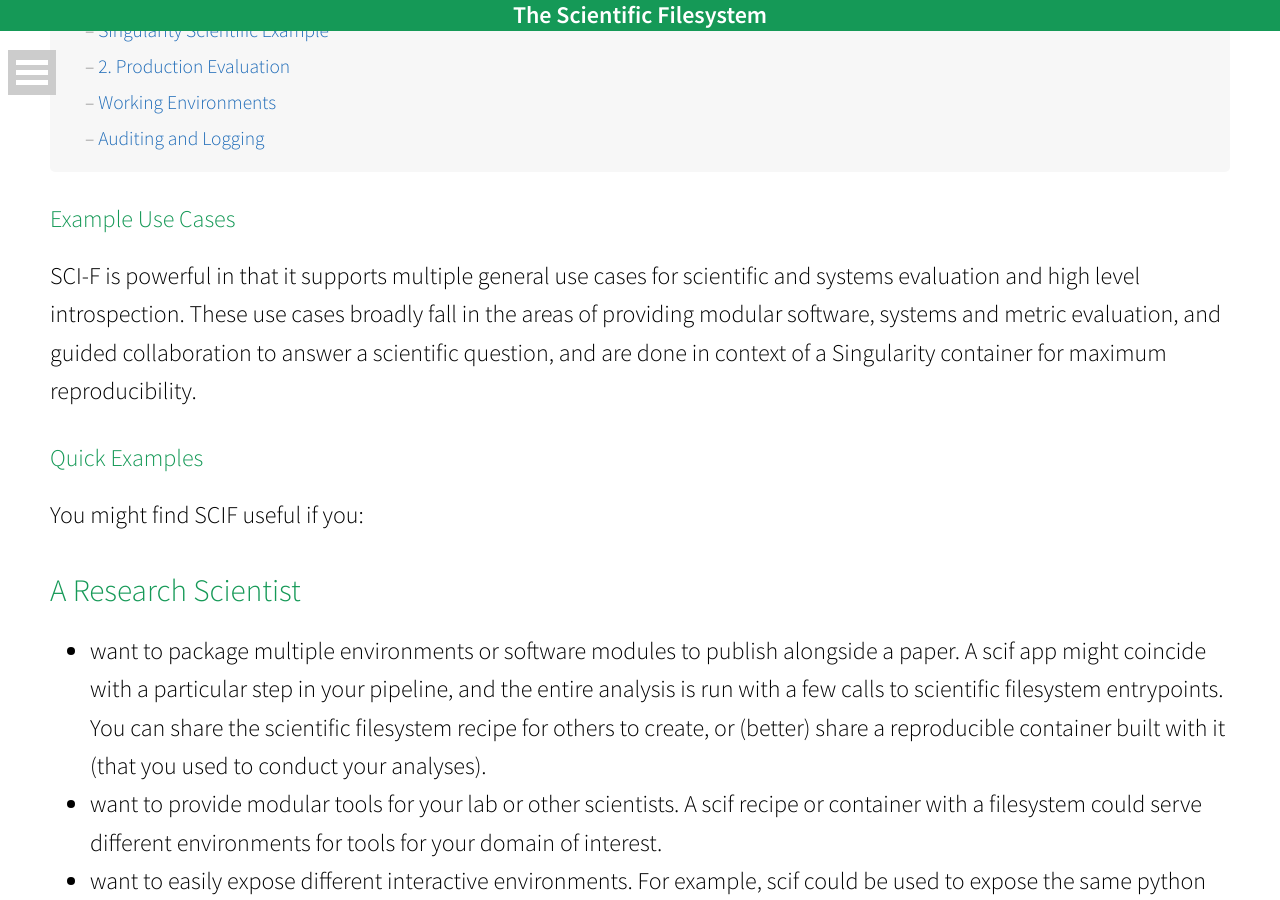
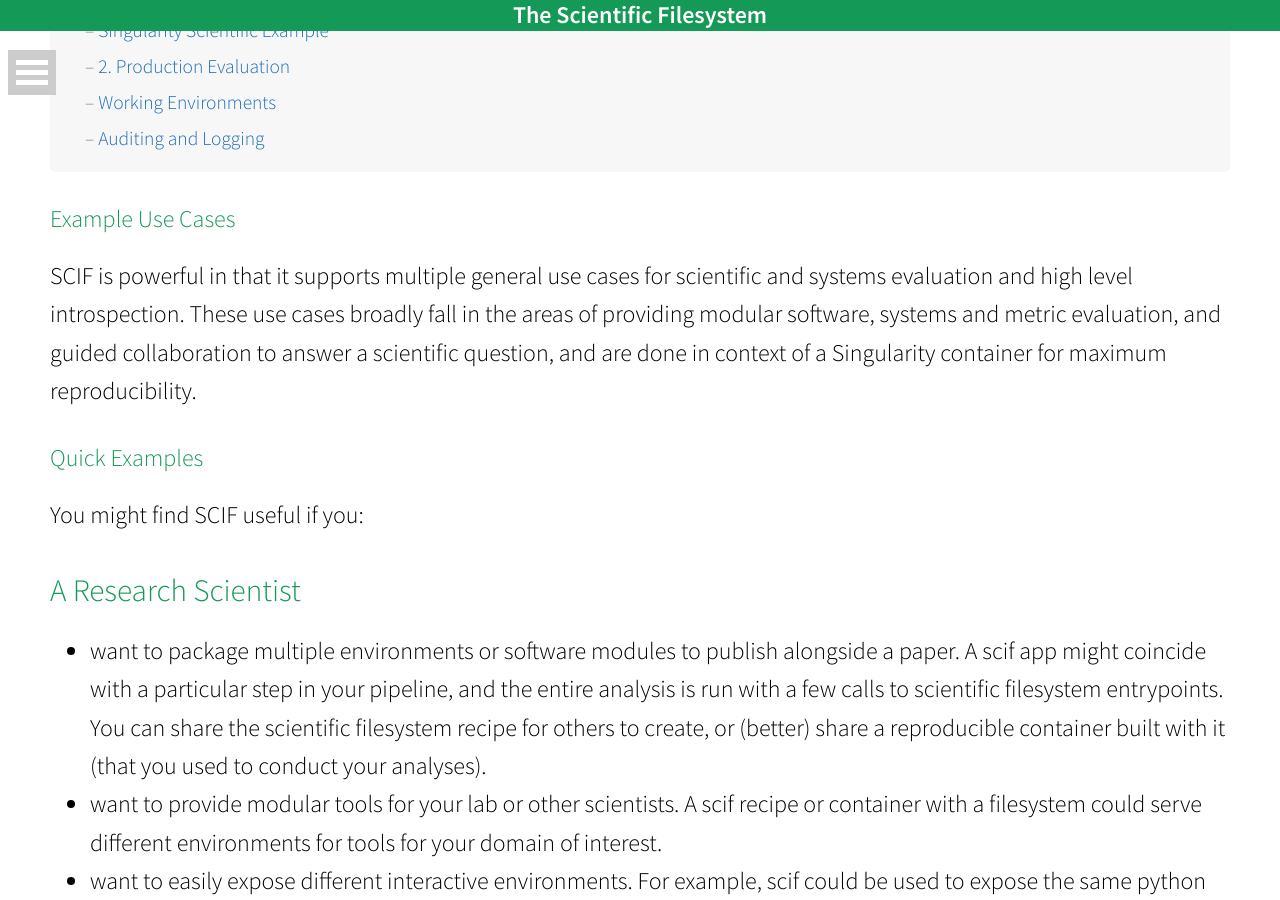
Before and after one commit to vsoch/scif, a Jekyll site: the page built from docs/pages/6-examples.md, in a window 1280 px wide and 900 px high, scrolled down 674 px. Built offline with Jekyll 4.4.1, drawn with Linux system fonts in a browser that asks for light colours; nearby versions of some CDN libraries.

Commit message:
updating toc

```diff
--- a/docs/_data/toc.yml
+++ b/docs/_data/toc.yml
@@ -14,6 +14,10 @@
     url: "/scif/tutorials"
     slug: tutorials
 
+  - title: Examples
+    url: "/scif/examples"
+    slug: examples
+
   - title: Community
     url: "/scif/community"
     slug: community
--- a/docs/pages/6-examples.md
+++ b/docs/pages/6-examples.md
@@ -7,7 +7,7 @@
 ---
 
 ## Example Use Cases
-SCI-F is powerful in that it supports multiple general use cases for scientific and systems evaluation and high level introspection. These use cases broadly fall in the areas of providing modular software, systems and metric evaluation, and guided collaboration to answer a scientific question, and are done in context of a Singularity container for maximum reproducibility.
+SCIF is powerful in that it supports multiple general use cases for scientific and systems evaluation and high level introspection. These use cases broadly fall in the areas of providing modular software, systems and metric evaluation, and guided collaboration to answer a scientific question, and are done in context of a Singularity container for maximum reproducibility.
 
 ## Quick Examples
 You might find SCIF useful if you:
```
